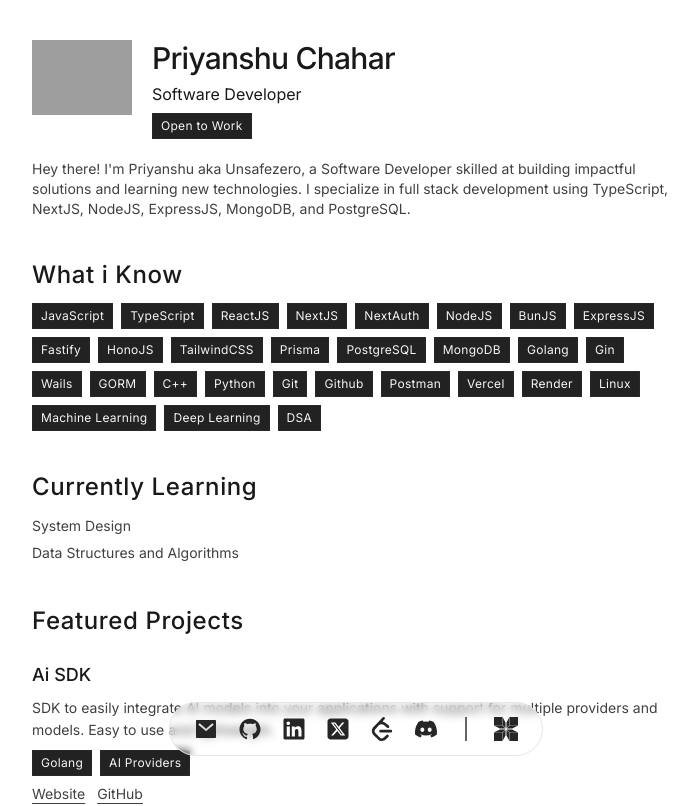
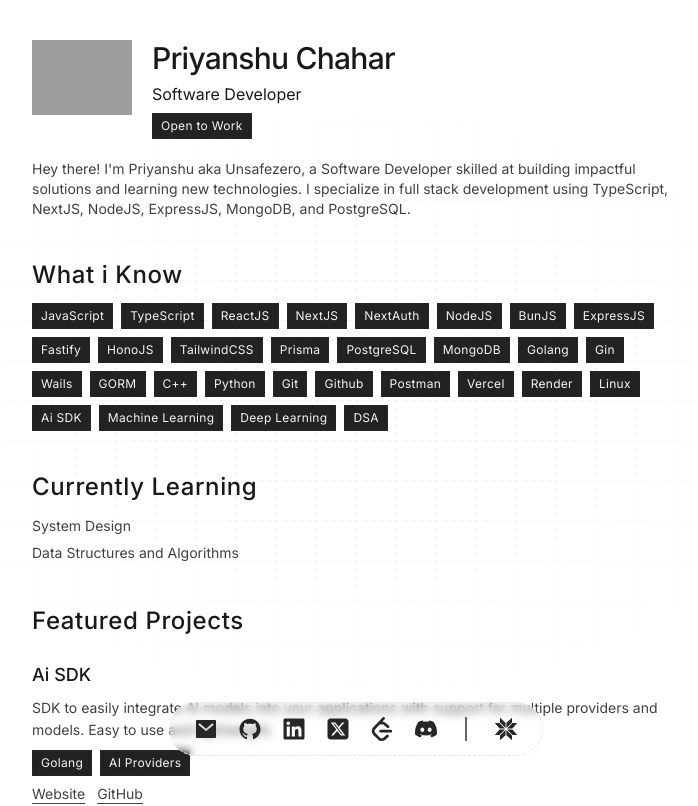
Before and after one commit to unsafe0x0/priyanxhu, a Next.js app: page / in a window 1280 px wide. Shown: the top 806 px of the page, without its empty margins (284-982 px from the left). Built offline with nearby package versions, Linux system fonts and the light colour scheme; no server answers; grey boxes are pictures that could not be loaded.

Commit message:
lil changes

```diff
--- a/app/globals.css
+++ b/app/globals.css
@@ -3,6 +3,7 @@
 :root {
   --background: #ffffff;
   --foreground: #191919;
+  --muted-grid: #e7e5e4;
 }
 
 @theme inline {
@@ -15,12 +16,79 @@
 .dark {
   --background: #191919;
   --foreground: #f0f0f0;
+  --muted-grid: rgba(240, 240, 240, 0.12);
 }
 
 body {
   background: var(--background);
   color: var(--foreground);
-  font-family: "Alliance", sans-serif;
+  font-family: system-ui, -apple-system, BlinkMacSystemFont, "Segoe UI", Roboto,
+    Oxygen, Ubuntu, Cantarell, "Open Sans", "Helvetica Neue", sans-serif;
+  position: absolute;
+  top: 0;
+  left: 0;
+  width: 100%;
+  min-height: 100vh;
+  z-index: 1;
+}
+
+html::before {
+  content: "";
+  position: fixed;
+  inset: 0;
+  z-index: 0;
+  pointer-events: none;
+  background-image: linear-gradient(
+      to right,
+      var(--muted-grid) 1px,
+      transparent 1px
+    ),
+    linear-gradient(to bottom, var(--muted-grid) 1px, transparent 1px);
+  background-size: 20px 20px;
+  background-position: 0 0, 0 0;
+  mask-image: repeating-linear-gradient(
+      to right,
+      black 0px,
+      black 3px,
+      transparent 3px,
+      transparent 8px
+    ),
+    repeating-linear-gradient(
+      to bottom,
+      black 0px,
+      black 3px,
+      transparent 3px,
+      transparent 8px
+    ),
+    radial-gradient(ellipse 60% 60% at 50% 50%, #000 30%, transparent 70%);
+  -webkit-mask-image: repeating-linear-gradient(
+      to right,
+      black 0px,
+      black 3px,
+      transparent 3px,
+      transparent 8px
+    ),
+    repeating-linear-gradient(
+      to bottom,
+      black 0px,
+      black 3px,
+      transparent 3px,
+      transparent 8px
+    ),
+    radial-gradient(ellipse 60% 60% at 50% 50%, #000 30%, transparent 70%);
+  mask-composite: intersect;
+  -webkit-mask-composite: source-in;
+  opacity: 0.6;
+}
+
+.dark html::before {
+  opacity: 0.9;
+  background-image: linear-gradient(
+      to right,
+      var(--muted-grid) 1px,
+      transparent 1px
+    ),
+    linear-gradient(to bottom, var(--muted-grid) 1px, transparent 1px);
 }
 
 ::-webkit-scrollbar {
--- a/components/Badge.tsx
+++ b/components/Badge.tsx
@@ -2,7 +2,7 @@
 
 const Badge = ({ item }: { item: string }) => {
   return (
-    <span className="inline-flex items-center border border-[#282828] bg-[#222222] text-neutral-100 px-2 py-1 text-xs tracking-wide">
+    <span className="inline-flex items-center  border border-dashed border-[#282828] bg-[#222222] text-neutral-100 px-2 py-1 text-xs tracking-wide">
       {item}
     </span>
   );
--- a/components/ContactMe.tsx
+++ b/components/ContactMe.tsx
@@ -9,7 +9,7 @@
   const [email, setEmail] = useState("");
   const [message, setMessage] = useState("");
   const [status, setStatus] = useState<"idle" | "sending" | "sent" | "error">(
-    "idle"
+    "idle",
   );
 
   async function handleSubmit(e: React.FormEvent<HTMLFormElement>) {
@@ -43,7 +43,7 @@
           onChange={(e) => setName(e.target.value)}
           required
           autoComplete="off"
-          className="w-full bg-neutral-50 dark:bg-[#222222] border border-neutral-200 dark:border-neutral-800 px-3 py-2 text-sm text-neutral-700 dark:text-neutral-300 outline-none focus:border-[#5865F2] resize-none"
+          className="w-full bg-neutral-50 dark:bg-[#222222]  border border-dashed border-neutral-200 dark:border-neutral-800 px-3 py-2 text-sm text-neutral-700 dark:text-neutral-300 outline-none focus:border-[#5865F2] resize-none"
         />
         <input
           type="email"
@@ -53,7 +53,7 @@
           onChange={(e) => setEmail(e.target.value)}
           required
           autoComplete="off"
-          className="w-full bg-neutral-50 dark:bg-[#222222] border border-neutral-200 dark:border-neutral-800 px-3 py-2 text-sm text-neutral-700 dark:text-neutral-300 outline-none focus:border-[#5865F2] resize-none"
+          className="w-full bg-neutral-50 dark:bg-[#222222]  border border-dashed border-neutral-200 dark:border-neutral-800 px-3 py-2 text-sm text-neutral-700 dark:text-neutral-300 outline-none focus:border-[#5865F2] resize-none"
         />
         <textarea
           name="message"
@@ -63,7 +63,7 @@
           required
           rows={4}
           autoComplete="off"
-          className="w-full bg-neutral-50 dark:bg-[#222222] border border-neutral-200 dark:border-neutral-800 px-3 py-2 text-sm text-neutral-700 dark:text-neutral-300 outline-none focus:border-[#5865F2] resize-none"
+          className="w-full bg-neutral-50 dark:bg-[#222222]  border border-dashed border-neutral-200 dark:border-neutral-800 px-3 py-2 text-sm text-neutral-700 dark:text-neutral-300 outline-none focus:border-[#5865F2] resize-none"
         />
         <Button type="submit">
           {status === "idle" && "Send"}
--- a/components/FloatingNav.tsx
+++ b/components/FloatingNav.tsx
@@ -9,7 +9,7 @@
 import { AiFillGithub } from "react-icons/ai";
 import { FaDiscord } from "react-icons/fa6";
 import { SiLeetcode } from "react-icons/si";
-import { SiCodeblocks } from "react-icons/si";
+import { GiAzulFlake } from "react-icons/gi";
 import { TfiLayoutLineSolid } from "react-icons/tfi";
 
 interface SocialLink {
@@ -39,7 +39,7 @@
   return (
     <nav
       aria-label="Floating social dock"
-      className="fixed left-1/2 bottom-1 z-50 transform -translate-x-1/2 flex items-center gap-2 sm:gap-3 bg-white/10 dark:bg-black/10 border border-neutral-200 dark:border-neutral-800 backdrop-blur-xs rounded-full px-3 sm:px-5 py-2.5"
+      className="fixed left-1/2 bottom-1 z-50 transform -translate-x-1/2 flex items-center gap-2 sm:gap-3 bg-white/10 dark:bg-black/10  border border-dashed border-neutral-200 dark:border-neutral-800 backdrop-blur-xs rounded-full px-3 sm:px-5 py-2.5"
     >
       <Link
         href={`mailto:${email}`}
@@ -111,9 +111,9 @@
       >
         {mounted &&
           (theme.resolvedTheme === "dark" ? (
-            <SiCodeblocks size={24} />
+            <GiAzulFlake size={24} />
           ) : (
-            <SiCodeblocks size={24} />
+            <GiAzulFlake size={24} />
           ))}
       </button>
     </nav>
--- a/data/Data.tsx
+++ b/data/Data.tsx
@@ -51,6 +51,7 @@
     "Vercel",
     "Render",
     "Linux",
+    "Ai SDK",
     "Machine Learning",
     "Deep Learning",
     "DSA",
```
